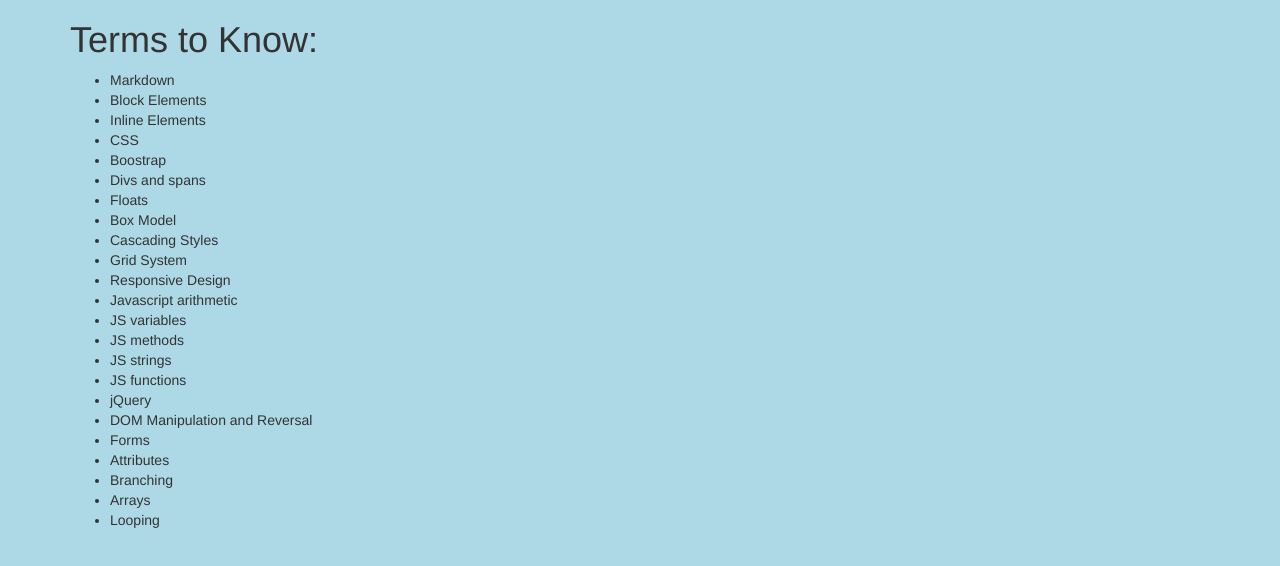
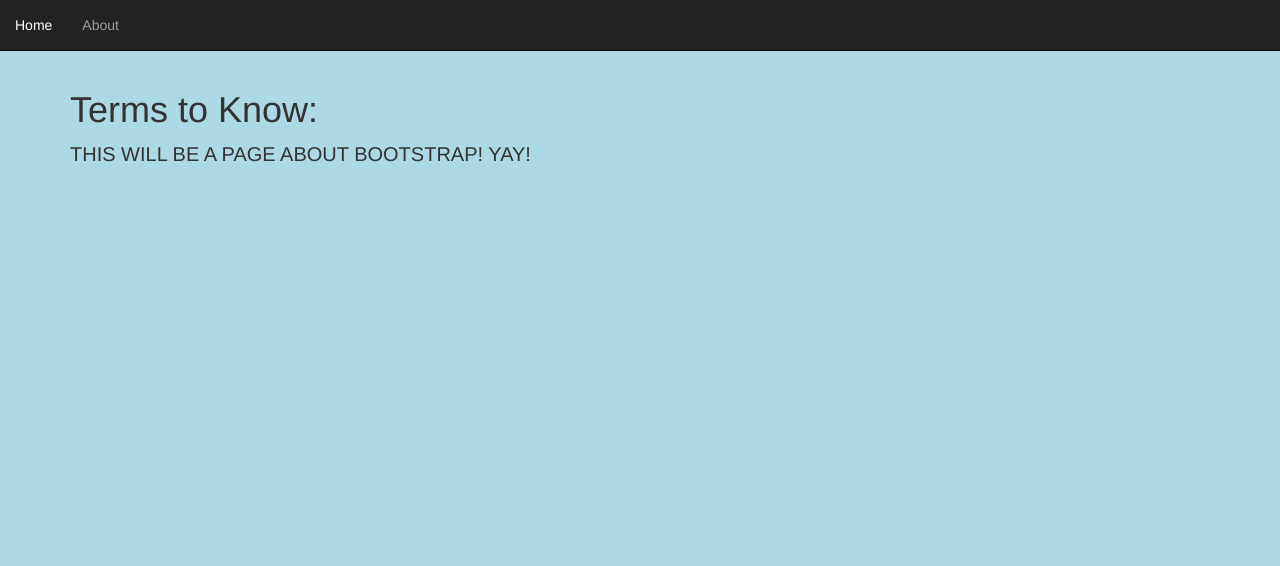
Before and after one commit to hhillaryy/wiki-project, a plain HTML site: page pages/bootstrap.html in a window 1280 px wide. Drawn offline with nearby package versions, Linux system fonts and the light colour scheme; files that its build step writes are made by us from their sources.

Commit message:
create navbar and add to each page update css styles

```diff
--- a/css/styles.css
+++ b/css/styles.css
@@ -23,3 +23,12 @@ p {
 .inline {
   font-weight: bolder;
 }
+
+#variable {
+  font-size: 20px;
+}
+
+h1 {
+  padding-top: 50px;
+
+}
--- a/js/scripts.js
+++ b/js/scripts.js
@@ -1,5 +1,5 @@
 $(document).ready(function(){
-    var list = ["block" , "bootstrap", "css", "inline", "markdown" , "floats" , "boxmodel"];
+    var list = ["block" , "bootstrap", "css", "inline", "markdown" , "floats" , "jsvariables"];
     list.forEach(function(line) {
       $("#pages").append("<li><a href='pages/" + line + ".html'>" + line + "</a></li>");
     });
--- a/pages/block.html
+++ b/pages/block.html
@@ -4,19 +4,28 @@
     <!-- Latest compiled and minified CSS -->
     <link rel="stylesheet" href="https://maxcdn.bootstrapcdn.com/bootstrap/3.3.6/css/bootstrap.min.css" integrity="sha384-1q8mTJOASx8j1Au+a5WDVnPi2lkFfwwEAa8hDDdjZlpLegxhjVME1fgjWPGmkzs7" crossorigin="anonymous">
       <script src="js/scripts.js"></script>
-    <link href="css/styles.css" rel="stylesheet" type="text/css" media="all">
+    <link href="../css/styles.css" rel="stylesheet" type="text/css" media="all">
     <title>Block Elements
     </title>
   </head>
   <body>
   <div class="container">
+    <div class="navbar navbar-inverse navbar-fixed-top">
+      <div class="navbar-header">
+        <ul class="nav navbar-nav">
+        <li><a href="../index.html">Home</a></li>
+        <li><a>About</a></li>
+        </ul>
+      </div>
+    </div>
+
     <h1>Block Elements</h1>
     <h3>What Are Block Elements?</h3>
     <p>Block elements are the parts of an HTML page or document. HTML stands for HyperText Markup Language. We use block elements to structure a page and specify the different types of text or areas of a page.
 
   <p>HTML ignores spaces and blank lines which are called whitespace. If you leave extra lines nothing happens. Instead, you will show the computer that you want to create a new paragraph using the p tag or you could create a header using the h1 tag. See the photo below as an example.</p>
 
-  <img src="img/tags.jpg">
+  <img src="../img/tags.jpg">
   </div>
   </body>
 </html>
--- a/pages/bootstrap.html
+++ b/pages/bootstrap.html
@@ -4,38 +4,24 @@
   <!-- Latest compiled and minified CSS -->
   <link rel="stylesheet" href="https://maxcdn.bootstrapcdn.com/bootstrap/3.3.6/css/bootstrap.min.css" integrity="sha384-1q8mTJOASx8j1Au+a5WDVnPi2lkFfwwEAa8hDDdjZlpLegxhjVME1fgjWPGmkzs7" crossorigin="anonymous">
     <script src="js/scripts.js"></script>
-  <link href="wiki/css/styles.css" rel="stylesheet" type="text/css" media="all">
+  <<link href="../css/styles.css" rel="stylesheet" type="text/css" media="all">
   <title>Wiki Epicodus Terms
   </title>
   </head>
   <body>
 
   <div class="container">
+    <div class="navbar navbar-inverse navbar-fixed-top">
+      <div class="navbar-header">
+        <ul class="nav navbar-nav">
+        <li><a href="../index.html">Home</a></li>
+        <li><a>About</a></li>
+        </ul>
+      </div>
+    </div>
+
     <h1> Terms to Know:</h1>
-      <ul>
-      <li>Markdown</li>
-      <li>Block Elements</li>
-      <li>Inline Elements</li>
-      <li>CSS</li>
-      <li>Boostrap</li>
-      <li>Divs and spans</li>
-      <li>Floats</li>
-      <li>Box Model</li>
-      <li>Cascading Styles</li>
-      <li>Grid System</li>
-      <li>Responsive Design</li>
-      <li>Javascript arithmetic</li>
-      <li>JS variables</li>
-      <li>JS methods</li>
-      <li>JS strings</li>
-      <li>JS functions</li>
-      <li>jQuery</li>
-      <li>DOM Manipulation and Reversal</li>
-      <li>Forms</li>
-      <li>Attributes</li>
-      <li>Branching</li>
-      <li>Arrays</li>
-      <li>Looping</li>
+      <p> THIS WILL BE A PAGE ABOUT BOOTSTRAP! YAY!</p>
       </ul>
     </body>
   </div>
```
Also changed, not shown: index.html (+14 -2 lines), pages/css.html (+11 -2 lines), pages/inline.html (+9 -1 lines), pages/jsvariables.html (added, +30 -0 lines), pages/markdown.html (+10 -2 lines).
